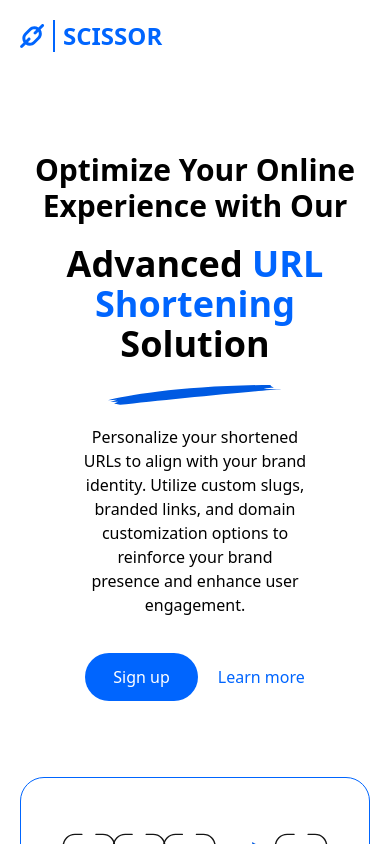
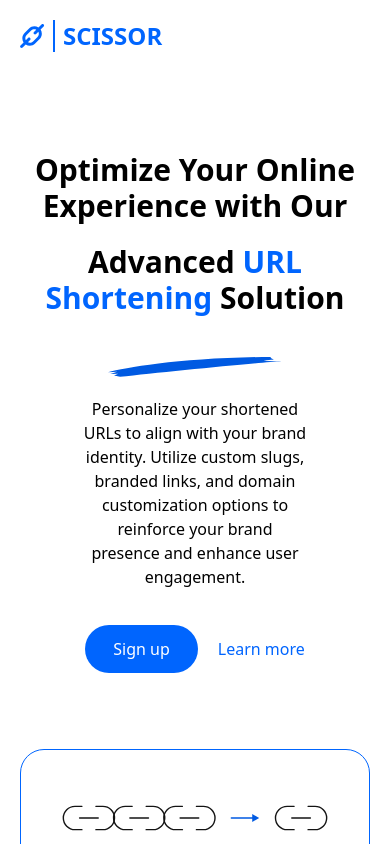
Before and after one commit to MargretEdeh/Scissors, a React (Create React App) app: page / in a window 390 px wide. Shown: the top 844 px of the page. Built offline with nearby package versions, Linux system fonts and the light colour scheme; some icons are missing.

Commit message:
text fixes

```diff
--- a/src/Component/HeroSection.tsx
+++ b/src/Component/HeroSection.tsx
@@ -16,7 +16,7 @@ export default function HeroSection(props: IHeroSectionProps) {
         <h1 className="px-2 text-center  md:px-0 text-3xl  md:text-5xl ">
           Optimize Your Online Experience with Our{" "}
         </h1>
-        <h1 className="px-2 text-center text-4xl md:text-5xl">
+        <h1 className="px-2 mb-5 md:mb-0 text-center text-3xl md:text-5xl">
           {" "}
           Advanced <span className="text-primary"> URL Shortening</span>{" "}
           Solution
```
